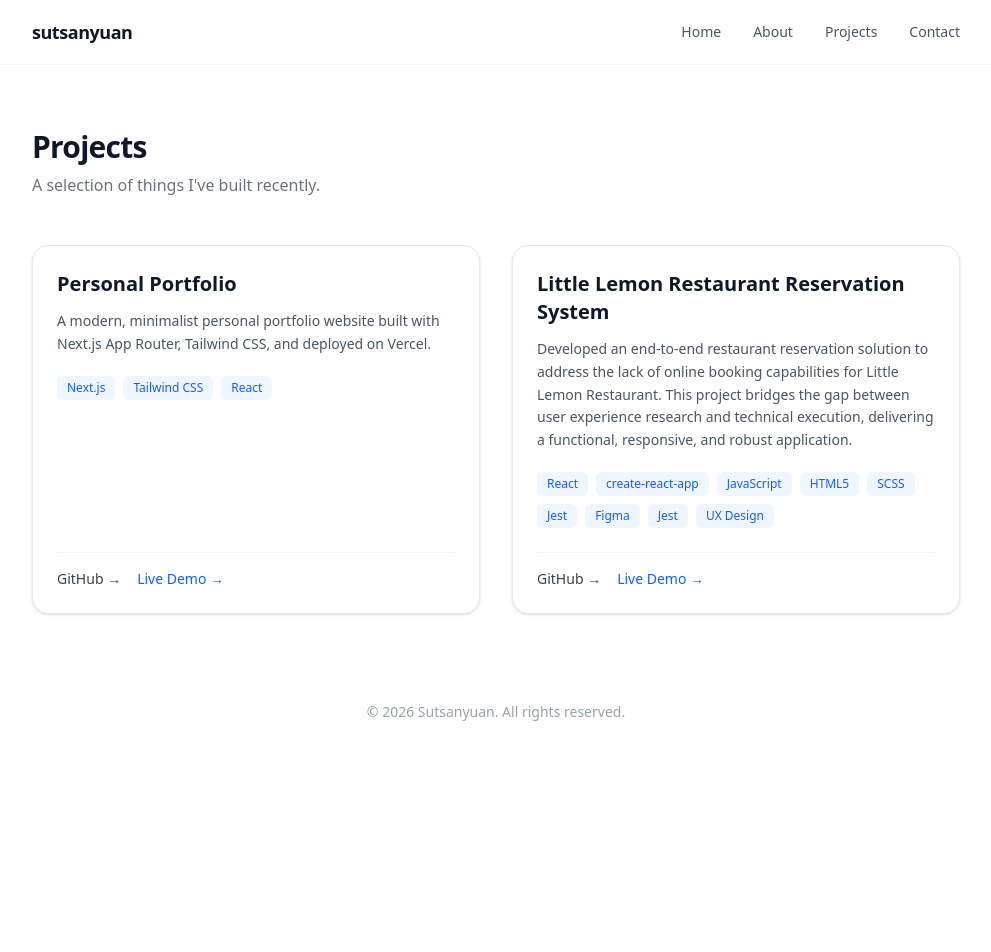
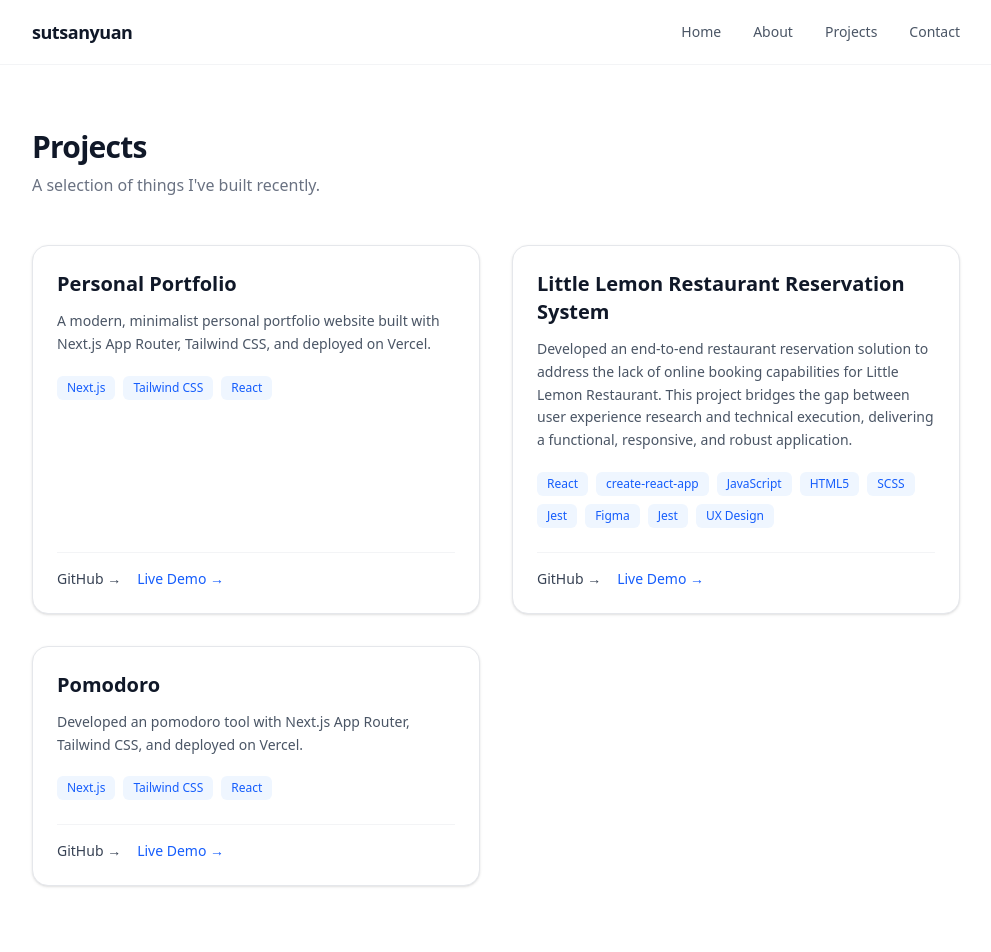
Before and after one commit to sutsanyuan/sutsanyuan-portfolio, a Next.js app: page /projects in a window 1280 px wide. Shown: the top 952 px of the page, without its empty margins (144-1135 px from the left). Before the commit the page ends 800 px from the top, so only its background shows below. Built offline with nearby package versions, Linux system fonts and the light colour scheme.

Commit message:
projects list updated

```diff
--- a/src/app/projects/page.js
+++ b/src/app/projects/page.js
@@ -26,6 +26,13 @@ const Projects = () => {
             ],
             github: "https://github.com/sutsanyuan/little-lemon",
             demo: "https://little-lemon-4k4.pages.dev/",
+        },
+        {
+            title: "Pomodoro",
+            description: `Developed an pomodoro tool with Next.js App Router, Tailwind CSS, and deployed on Vercel.`,
+            tags: ["Next.js", "Tailwind CSS", "React"],
+            github: "https://github.com/sutsanyuan/sutsanyuan-portfolio/tree/main/src/app/projects/pomodoro",
+            demo: "https://sutsanyuan-portfolio.vercel.app/projects/pomodoro",
         },
     ];
     return (
```
